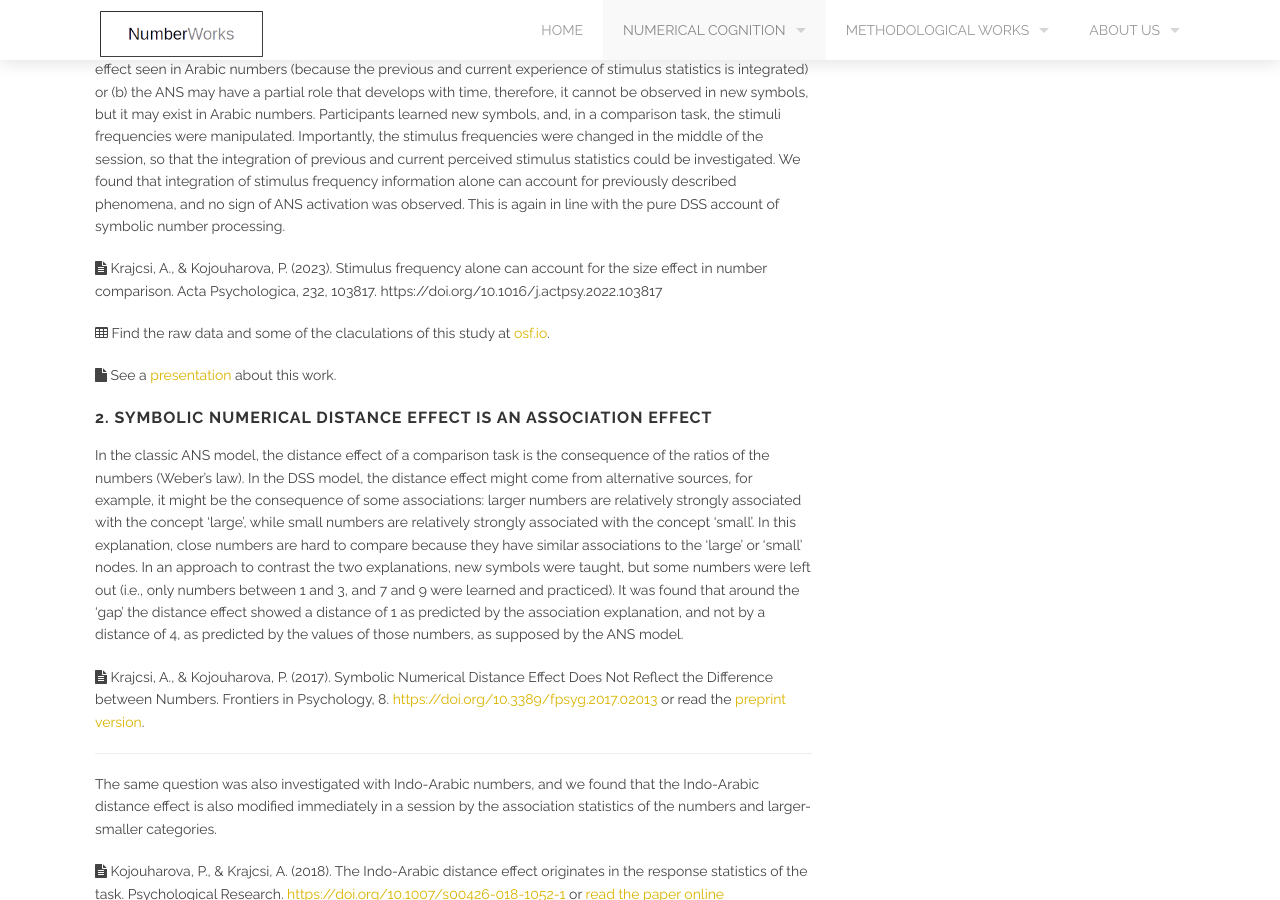
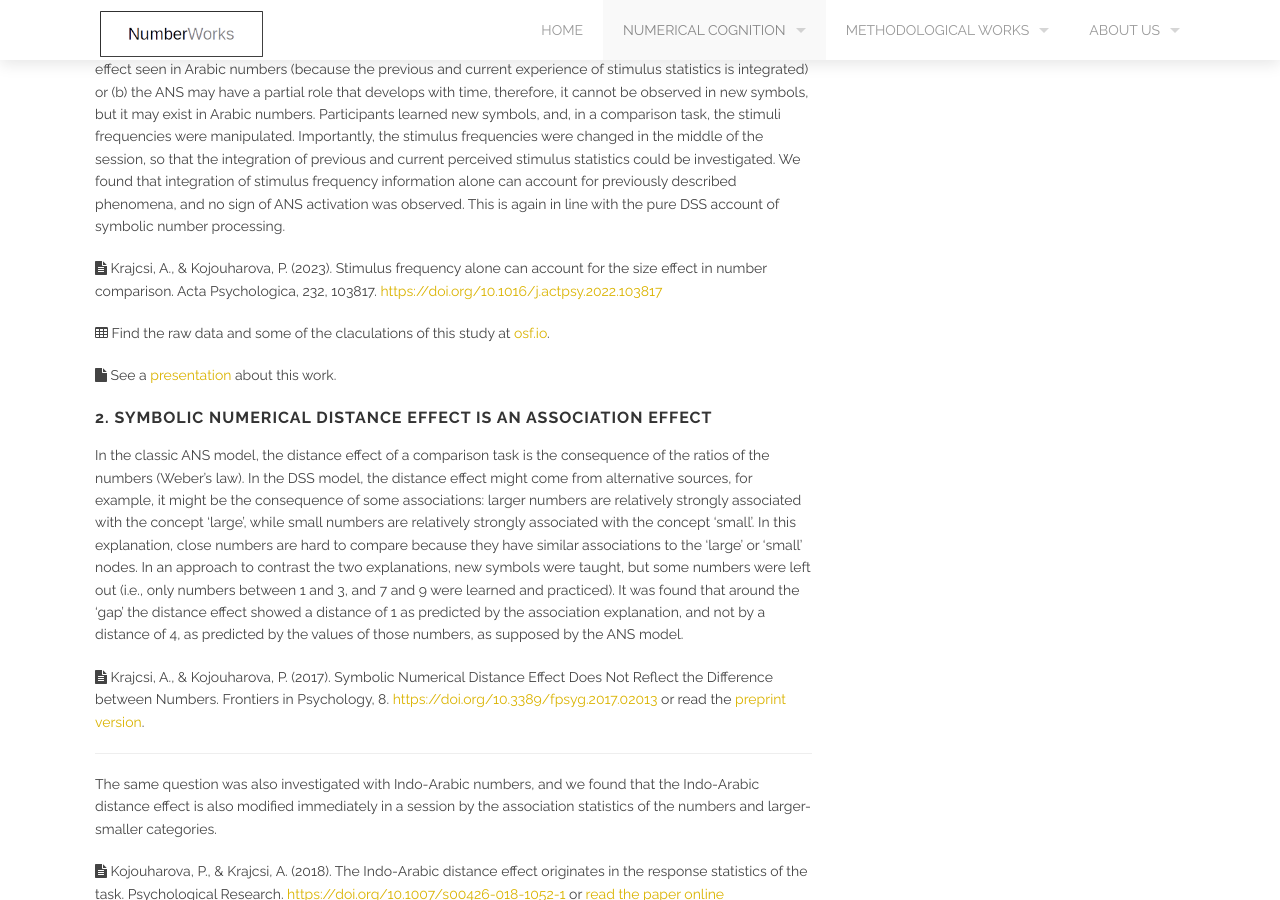
Before and after one commit to theNumberWorks/numberworks_website, a Jekyll site: the page built from discrete_semantic_system.md, in a window 1280 px wide and 900 px high, scrolled down 2300 px. Built offline with Jekyll 4.4.1, drawn with Linux system fonts in a browser that asks for light colours; part of the change alters nothing that is shown.

Commit message:
Update discrete_semantic_system.md

```diff
--- a/discrete_semantic_system.md
+++ b/discrete_semantic_system.md
@@ -52,7 +52,7 @@ In a follow-up work, we investigated whether the size effect can be changed in I
 
 In a next study, we investigated whether (a) the frequency alone can account for the partial change of size effect seen in Arabic numbers (because the previous and current experience of stimulus statistics is integrated) or (b) the ANS may have a partial role that develops with time, therefore, it cannot be observed in new symbols, but it may exist in Arabic numbers. Participants learned new symbols, and, in a comparison task, the stimuli frequencies were manipulated. Importantly, the stimulus frequencies were changed in the middle of the session, so that the integration of previous and current perceived stimulus statistics could be investigated. We found that integration of stimulus frequency information alone can account for previously described phenomena, and no sign of ANS activation was observed. This is again in line with the pure DSS account of symbolic number processing.
 
-<i class='fa fa-file-text'></i> Krajcsi, A., & Kojouharova, P. (2023). Stimulus frequency alone can account for the size effect in number comparison. Acta Psychologica, 232, 103817. https://doi.org/10.1016/j.actpsy.2022.103817
+<i class='fa fa-file-text'></i> Krajcsi, A., & Kojouharova, P. (2023). Stimulus frequency alone can account for the size effect in number comparison. Acta Psychologica, 232, 103817. [https://doi.org/10.1016/j.actpsy.2022.103817](https://doi.org/10.1016/j.actpsy.2022.103817)
 
 
 <i class='fa fa-table'></i> Find the raw data and some of the claculations of this study at [osf.io](https://osf.io/auhwg/).
```
